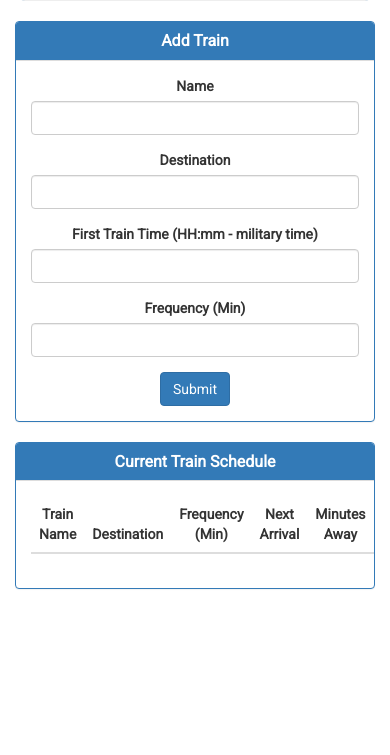
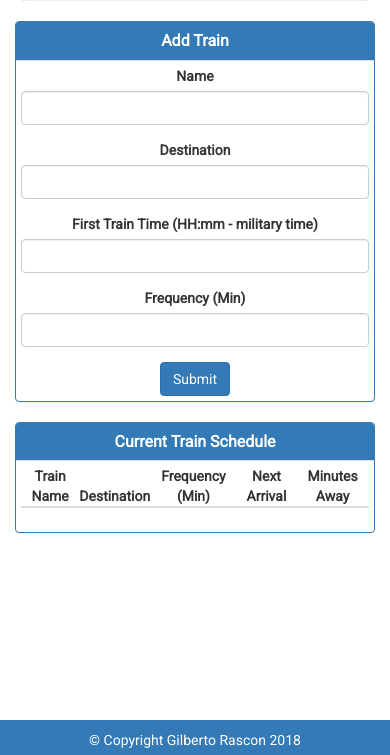
Before and after one commit to Grascon/Train-Scheduler, a plain HTML site: page index.html in a window 390 px wide. Shown: the part 89-844 px from the top of the page. Drawn offline with nearby package versions, Linux system fonts and the light colour scheme; no server answers.

Commit message:
Added responsiveness and resized table; added footer

```diff
--- a/assets/css/style.css
+++ b/assets/css/style.css
@@ -1,8 +1,12 @@
+body, html {
+	height: 100%;
+}
 body {
 	font-family: 'Roboto', sans-serif;
 }
 .container {
-
+	margin: 0 auto;
+	margin-bottom: 20px;
 }
 .page-header {
 	margin-top: 10px;
@@ -21,6 +25,9 @@ body {
 	background-color: #337ab7;
 	text-align: center;
 }
+.panel-body {
+    padding: 5px;
+}
 h1 {
 	font-weight: bold;
 }
@@ -36,4 +43,18 @@ th {
 }
 td {
 	text-align: center;
+	width: 5px;
 }
+.table>tbody>tr>td, .table>tbody>tr>th, .table>tfoot>tr>td, .table>tfoot>tr>th, .table>thead>tr>td, .table>thead>tr>th {
+    padding: 0px;
+}
+.footer {
+	position: fixed;
+	bottom: 0;
+	width: 100%;
+	background-color: #337ab7;
+	color: white;
+	text-align: center;
+	height: 35px;
+    padding-top: 10px;
+}
--- a/index.html
+++ b/index.html
@@ -18,7 +18,7 @@
  			<h1>Train Scheduler</h1>
 		</div>
 		<div class="row">
-			<div class="col-md-4 text-center">
+			<div class="col-md-3 text-center">
 				<div class="panel panel-default">
 					<div class="panel-heading">
     					<h3 class="panel-title">Add Train</h3>
@@ -46,7 +46,7 @@
 					</div>
 				</div>
 			</div>
-			<div class="col-md-8">
+			<div class="col-md-9">
 				<div class="panel panel-default">
   					<div class="panel-heading">
   						<h3 class="panel-title">Current Train Schedule</h3>
@@ -72,6 +72,7 @@
 			</div>
 		</div>
 	</div>
+	<div class="footer">&copy Copyright Gilberto Rascon 2018</div>
 <script src="assets/javascript/game.js"></script>
 </body>
 </html>
```
